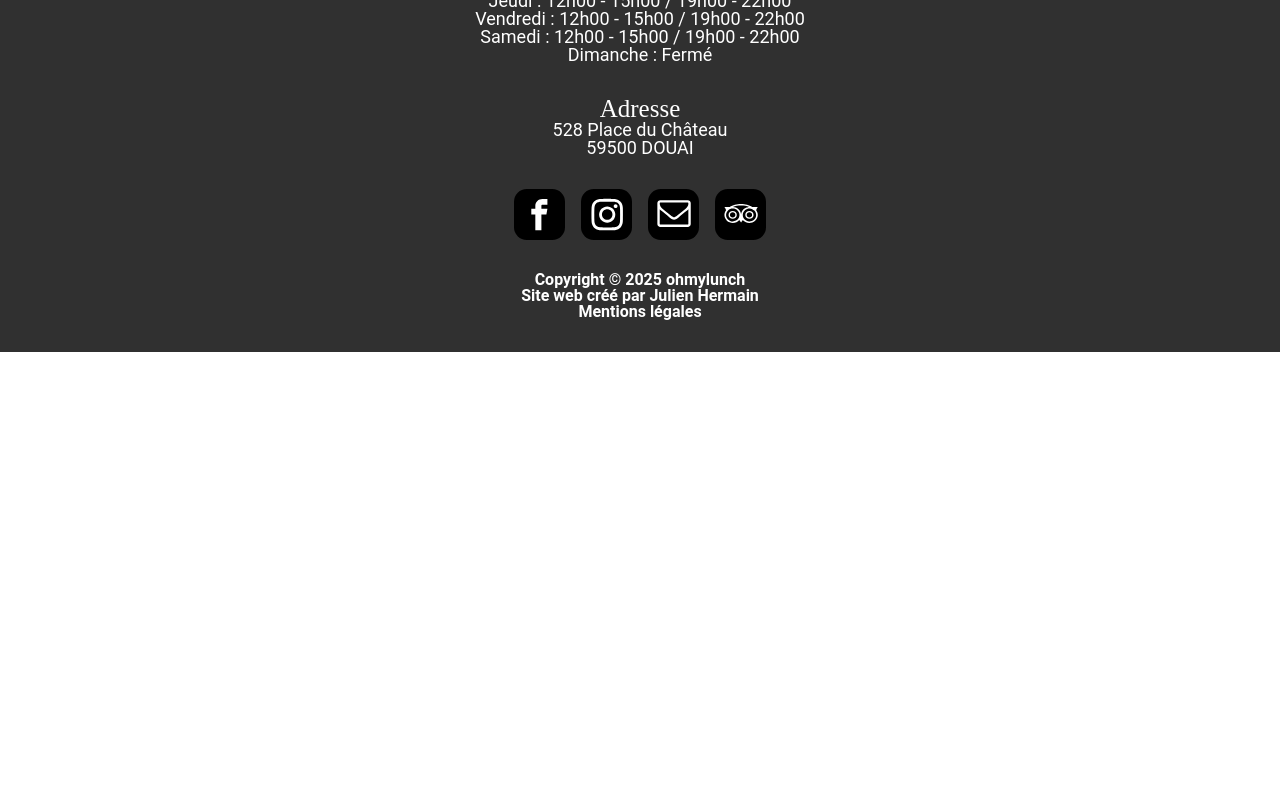
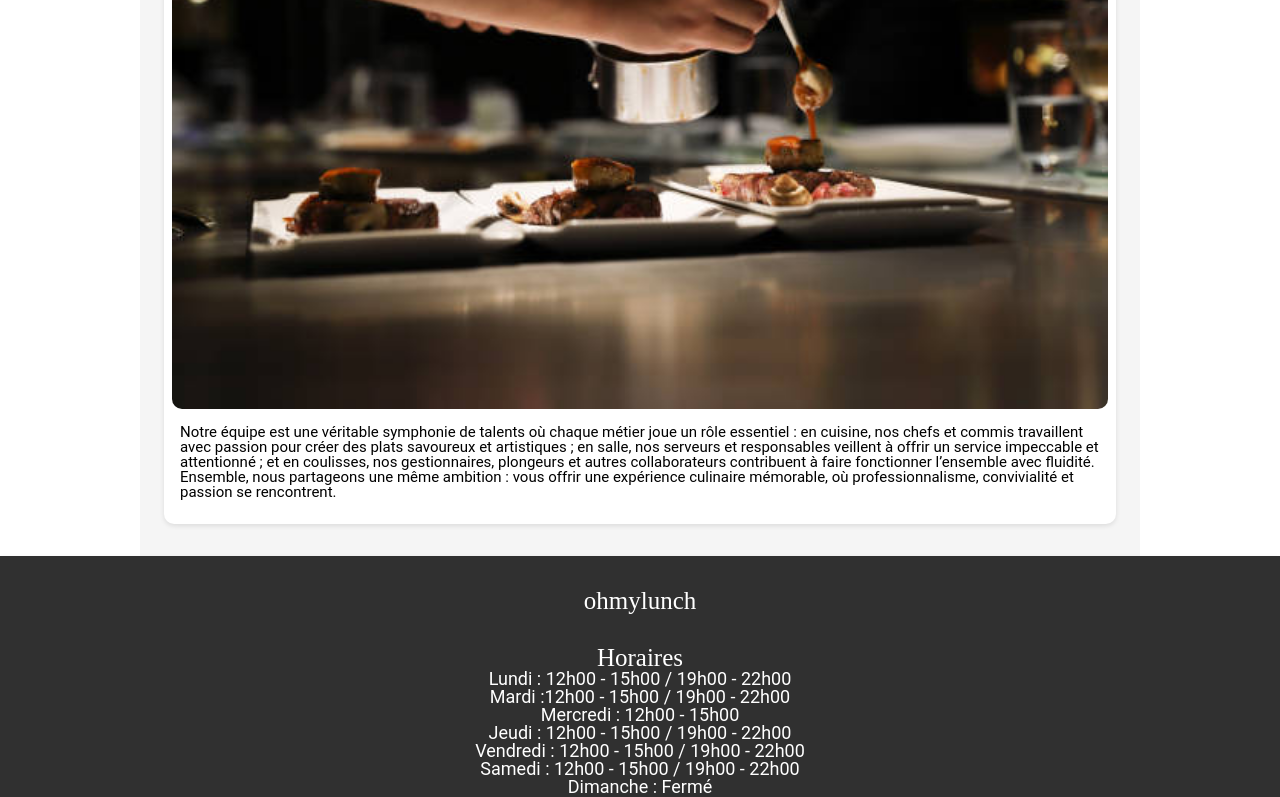
Before and after one commit to julien382/ohmylunch, a React (Vite) app: page /Histoire in a window 1280 px wide. Shown: the part 1180-1977 px from the top of the page. Before the commit the page ends 1532 px from the top, so only its background shows below. Built offline with nearby package versions, Linux system fonts and the light colour scheme; a web font is replaced by a local one.

Commit message:
create secondary historyCard

```diff
--- a/src/components/History/History.jsx
+++ b/src/components/History/History.jsx
@@ -22,6 +22,17 @@ const History = () => {
                         </div>
                     </div>
 
+
+
+                    <div className='historyCard'>
+                        <img src={entree2} alt='plat' />
+                        <div className='historyCardContent'>
+                            <p>
+                                Notre équipe est une véritable symphonie de talents où chaque métier joue un rôle essentiel : en cuisine, nos chefs et commis travaillent avec passion pour créer des plats savoureux et artistiques ; en salle, nos serveurs et responsables veillent à offrir un service impeccable et attentionné ; et en coulisses, nos gestionnaires, plongeurs et autres collaborateurs contribuent à faire fonctionner l’ensemble avec fluidité. Ensemble, nous partageons une même ambition : vous offrir une expérience culinaire mémorable, où professionnalisme, convivialité et passion se rencontrent.
+                            </p>
+                        </div>
+                    </div>
+
                 </div>
 
         </div>
--- a/src/components/History/History.scss
+++ b/src/components/History/History.scss
@@ -36,7 +36,6 @@
     border-radius: 10px;
     box-shadow: 0 2px 5px rgba(0,0,0,0.1);
     width: 100%; // Prendre toute la largeur de la page
-    margin-bottom: 1rem; // Ajouter une marge en bas pour espacer les cartes
 }
 
 .historyCard img {
```
